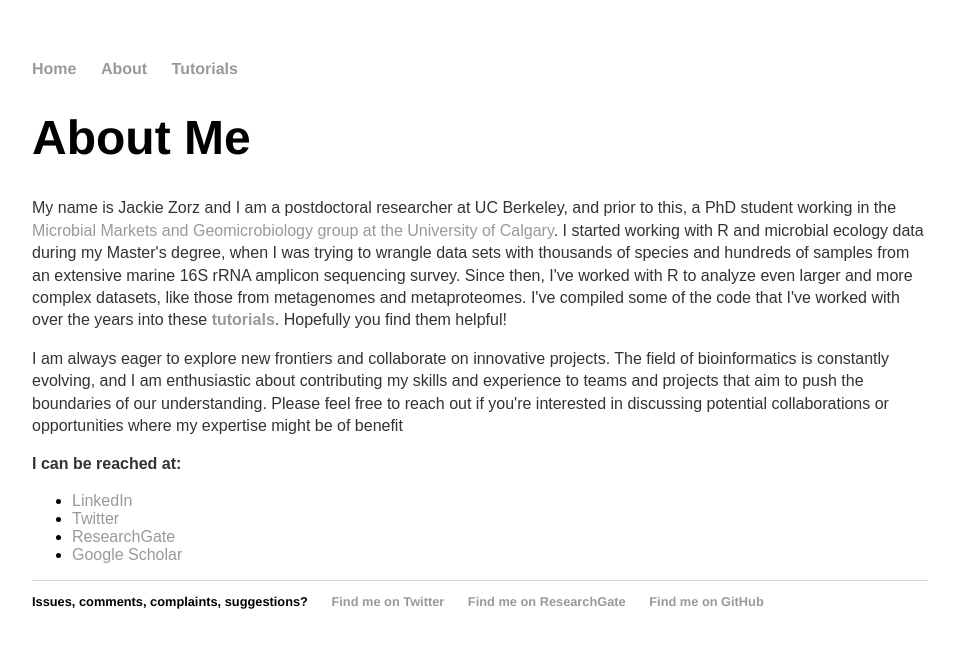
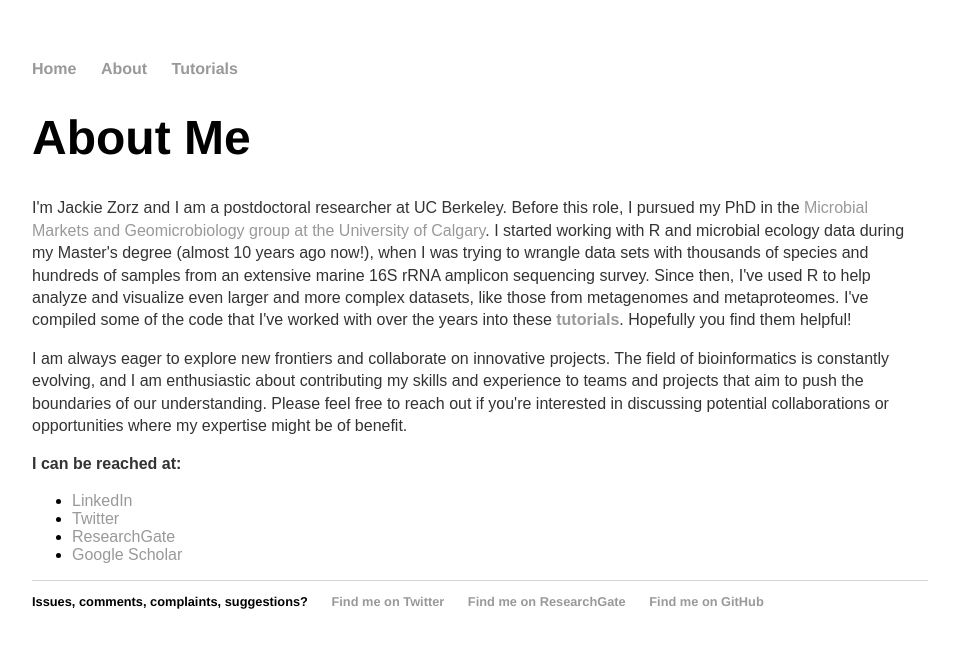
Before and after one commit to jkzorz/jkzorz.github.io, a Jekyll site: the page built from about/index.html, in a window 1280 px wide. Shown: the top 648 px of the page, without its empty margins (160-1114 px from the left). Built offline with Jekyll 4.4.1, drawn with Linux system fonts in a browser that asks for light colours.

Commit message:
Update index.html

```diff
--- a/about/index.html
+++ b/about/index.html
@@ -5,9 +5,9 @@ title: About Me
 <div class="blurb">
 	<h1>About Me</h1>
 
-<p>My name is Jackie Zorz and I am a postdoctoral researcher at UC Berkeley, and prior to this, a PhD student working in the <a href="https://www.ucalgary.ca/labs/ebg">Microbial Markets and Geomicrobiology group at the University of Calgary</a>. I started working with R and microbial ecology data during my Master's degree, when I was trying to wrangle data sets with thousands of species and hundreds of samples from an extensive marine 16S rRNA amplicon sequencing survey. Since then, I've worked with R to analyze even larger and more complex datasets, like those from metagenomes and metaproteomes.  I've compiled some of the code that I've worked with over the years into these <a href="https://jkzorz.github.io/blog/"><b>tutorials</b></a>. Hopefully you find them helpful!</p>
+<p>I'm Jackie Zorz and I am a postdoctoral researcher at UC Berkeley. Before this role, I pursued my PhD in the <a href="https://www.ucalgary.ca/labs/ebg">Microbial Markets and Geomicrobiology group at the University of Calgary</a>. I started working with R and microbial ecology data during my Master's degree (almost 10 years ago now!), when I was trying to wrangle data sets with thousands of species and hundreds of samples from an extensive marine 16S rRNA amplicon sequencing survey. Since then, I've used R to help analyze and visualize even larger and more complex datasets, like those from metagenomes and metaproteomes.  I've compiled some of the code that I've worked with over the years into these <a href="https://jkzorz.github.io/blog/"><b>tutorials</b></a>. Hopefully you find them helpful!</p>
 
-<p>I am always eager to explore new frontiers and collaborate on innovative projects. The field of bioinformatics is constantly evolving, and I am enthusiastic about contributing my skills and experience to teams and projects that aim to push the boundaries of our understanding. Please feel free to reach out if you're interested in discussing potential collaborations or opportunities where my expertise might be of benefit</p>
+<p>I am always eager to explore new frontiers and collaborate on innovative projects. The field of bioinformatics is constantly evolving, and I am enthusiastic about contributing my skills and experience to teams and projects that aim to push the boundaries of our understanding. Please feel free to reach out if you're interested in discussing potential collaborations or opportunities where my expertise might be of benefit.</p>
 
 
 	<p> <b>I can be reached at: </b>
```
